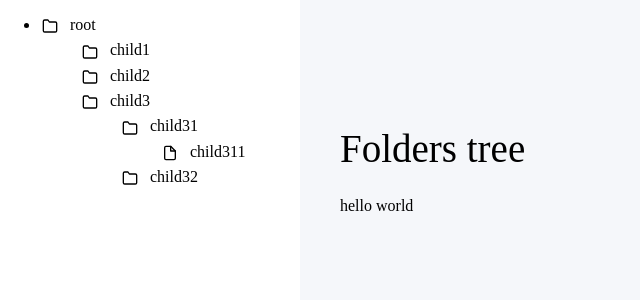
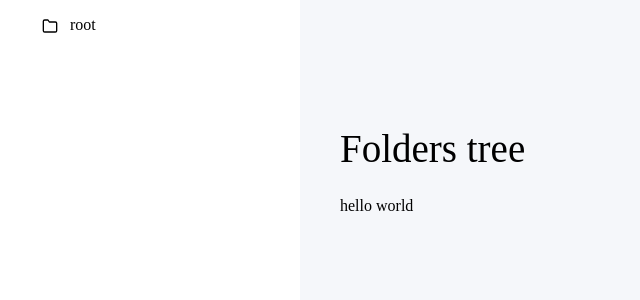
Before and after one commit to Ridge23/fe-assignment-2, a React app: page / in a window 1280 px wide. Shown: the top 300 px of the page, without its empty margins (0-640 px from the left). Built offline with nearby package versions, Linux system fonts and the light colour scheme.

Commit message:
Adjustments to style of tree

```diff
--- a/src/components/sidebar/SideBar.tsx
+++ b/src/components/sidebar/SideBar.tsx
@@ -2,6 +2,8 @@ import React from 'react';
 
 import Folder from 'components/tree/Folder';
 import File from 'components/tree/File';
+
+import './sass/sidebar.scss';
 
 export default function SideBar(): JSX.Element {
     const childrenNodes3 = [
@@ -19,7 +21,7 @@ export default function SideBar(): JSX.Element {
     ];
 
     return <div className="sidebar">
-        <ul>
+        <ul className="sidebar__ul">
             <Folder name="root" childrenNodes={childrendNodes} />
         </ul>
     </div>;
--- /dev/null
+++ b/src/components/sidebar/sass/sidebar.scss
@@ -0,0 +1,5 @@
+.sidebar {
+    &__ul {
+        list-style-type: none;
+    }
+}
--- a/src/components/tree/Folder.tsx
+++ b/src/components/tree/Folder.tsx
@@ -1,4 +1,4 @@
-import React from 'react'
+import React, { useState } from 'react'
 
 import './sass/folder.scss'
 
@@ -8,10 +8,13 @@ interface IFolder {
 }
 
 export default function Folder({ name, childrenNodes }: IFolder): JSX.Element {
+    const [showFolder, setShowFolder] = useState(false);
+    const liStyle = childrenNodes ? { cursor: 'pointer' } : {}
+
     return (
         <li key={`folder-${name}`} className="folder__li">
-            {name}
-            {childrenNodes &&
+            <a style={liStyle} onClick={() => setShowFolder(!showFolder)}>{name}</a>
+            {childrenNodes && showFolder &&
                 <ul className="folder" key={`folder-children-${name}`}>
                     {childrenNodes.map((element) => element)}
                 </ul>
```
